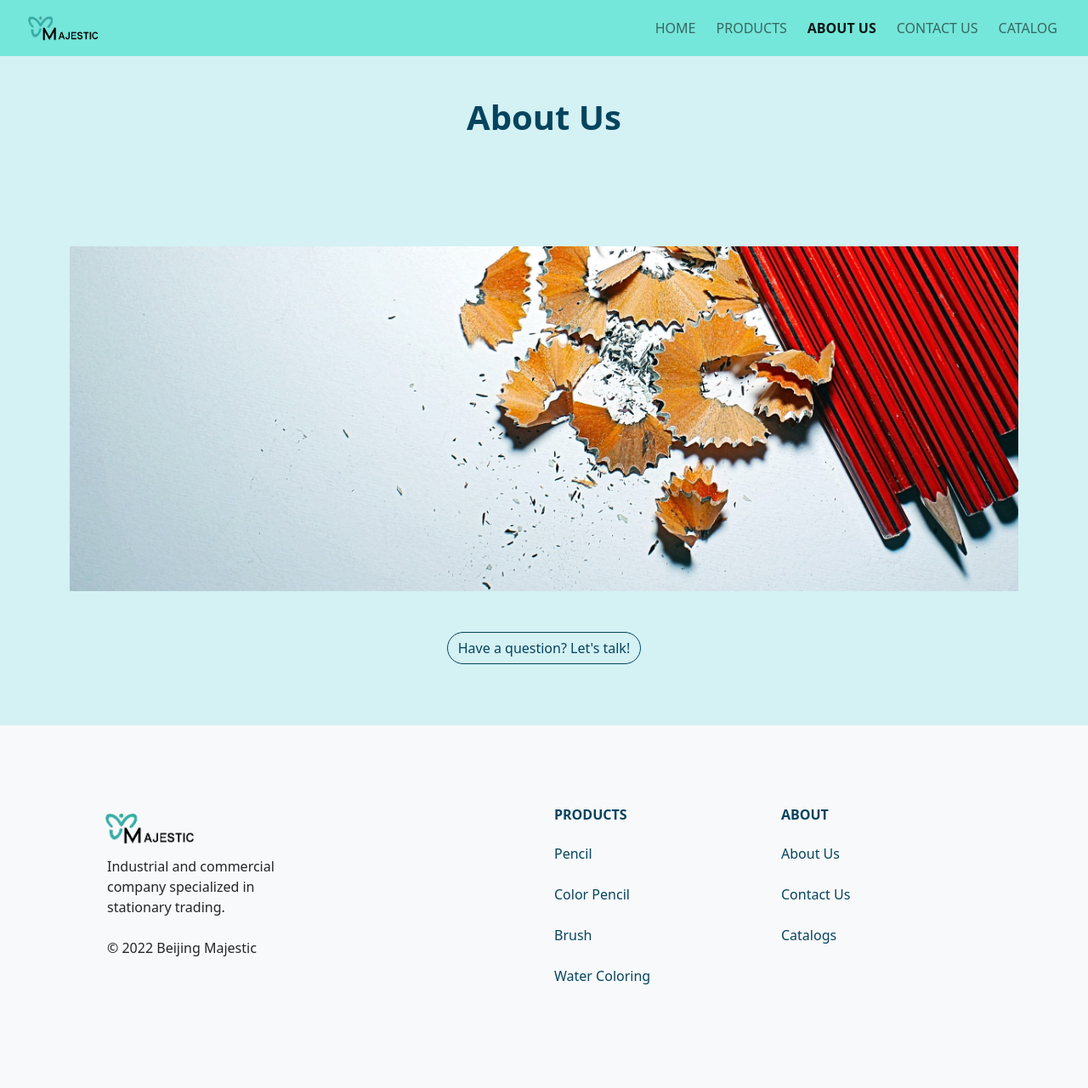
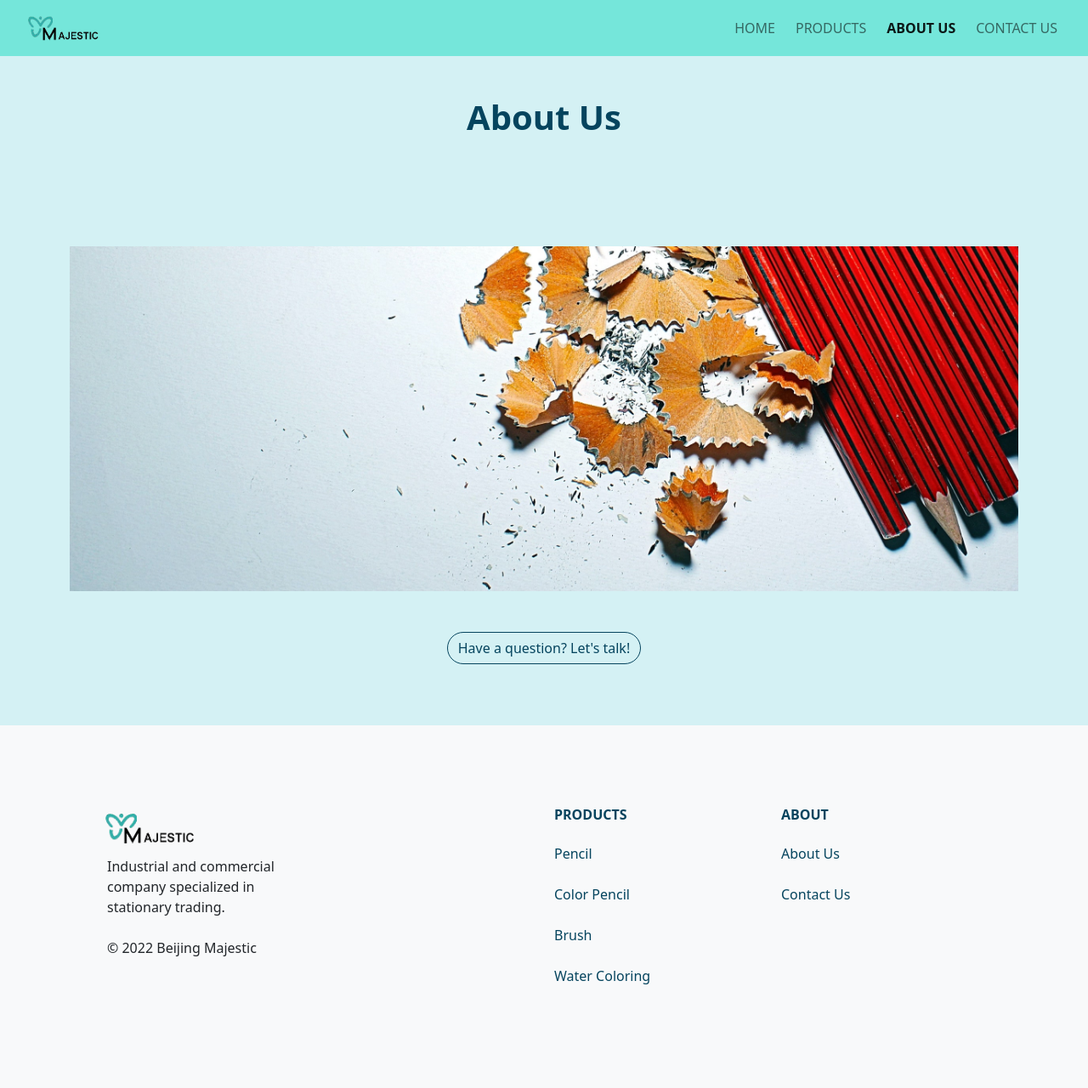
Before and after one commit to YRD-Software/bjmajestic.com, a Django app: page /about/ in a window 1280 px wide. Shown: the whole page at 85% size. Run offline with Django 3.2, Linux system fonts and the light colour scheme; data that the repository does not hold is empty.

Commit message:
Update navbar and footer

```diff
--- a/products/templates/homepage/base.html
+++ b/products/templates/homepage/base.html
@@ -43,10 +43,6 @@
 							<a class="nav-link text-uppercase {% if 'contact' == page %}active fw-bold{% endif %}"
 								href="{% url 'contact_us:contact' %}">Contact Us</a>
 						</li>
-						<li class="nav-item ms-2">
-							<a class="nav-link text-uppercase {% if 'catalog' == page %}active fw-bold{% endif %}"
-								href="{% url 'catalog:catalog' %}">Catalog</a>
-						</li>
 					</ul>
 				</div>
 			</div>
@@ -88,7 +84,6 @@
 				<ul class="list-unstyled">
 					<li class="list-group-item mb-4"><a class="text-navyblue" href="{% url 'about:about' %}">About Us</a></li>
 					<li class="list-group-item mb-4"><a class="text-navyblue" href="{% url 'contact_us:contact' %}">Contact Us</a></li>
-					<li class="list-group-item mb-4"><a class="text-navyblue" href="{% url 'catalog:catalog' %}">Catalogs</a></li>
 				</ul>
 			</div>
 			<div class="w-100 d-block d-lg-none order-3"></div>
```
